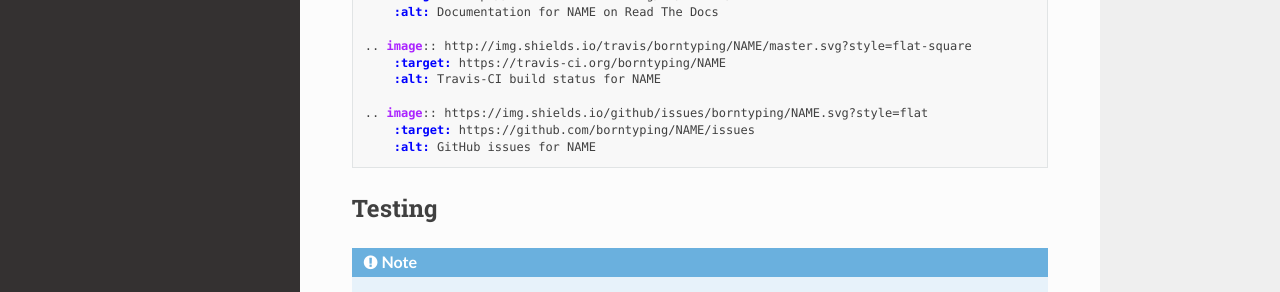
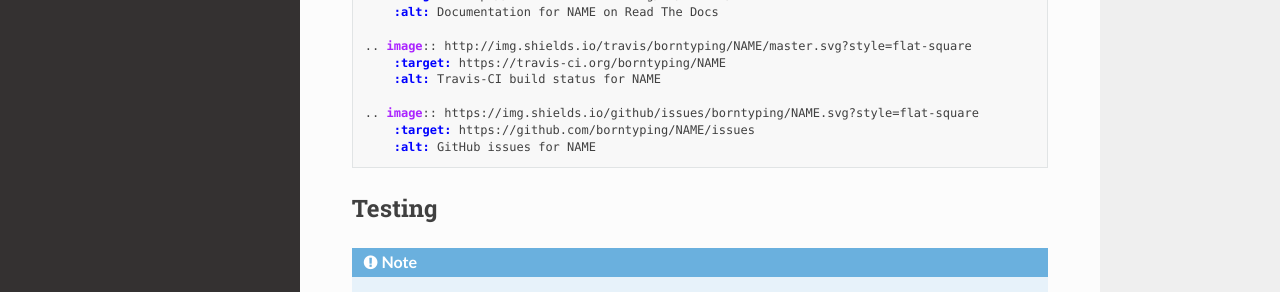
Before and after one commit to kragniz/maintenance, a Sphinx documentation site: the page built from docs/python/index.rst, in a window 1280 px wide and 900 px high, scrolled down 877 px. Shown: the part 386-678 px from the top of the window. Built offline with Sphinx 7.4.7 and the Read the Docs theme 2.0.0, drawn with Linux system fonts in a browser that asks for light colours; pages that are not in the unit, such as notebooks, are missing from menus.

Commit message:
Minor badge fixes

```diff
--- a/README.rst
+++ b/README.rst
@@ -9,7 +9,7 @@
     :target: http://maintenance.readthedocs.org/en/latest/
     :alt: Documentation Status
 
-.. image:: https://img.shields.io/github/issues/borntyping/maintenance.svg?style=flat
+.. image:: https://img.shields.io/github/issues/borntyping/maintenance.svg?style=flat-square
     :target: https://github.com/borntyping/maintenance/issues
     :alt: GitHub issues
 
--- a/docs/python/index.rst
+++ b/docs/python/index.rst
@@ -63,7 +63,7 @@
         :target: https://travis-ci.org/borntyping/NAME
         :alt: Travis-CI build status for NAME
 
-    .. image:: https://img.shields.io/github/issues/borntyping/NAME.svg?style=flat
+    .. image:: https://img.shields.io/github/issues/borntyping/NAME.svg?style=flat-square
         :target: https://github.com/borntyping/NAME/issues
         :alt: GitHub issues for NAME
 
```
